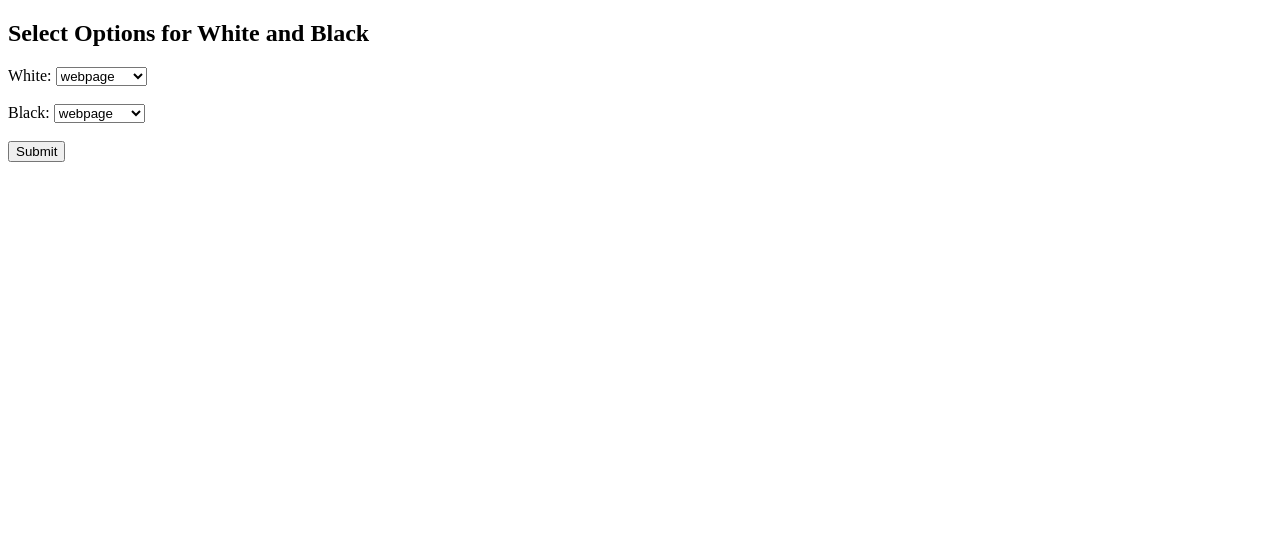
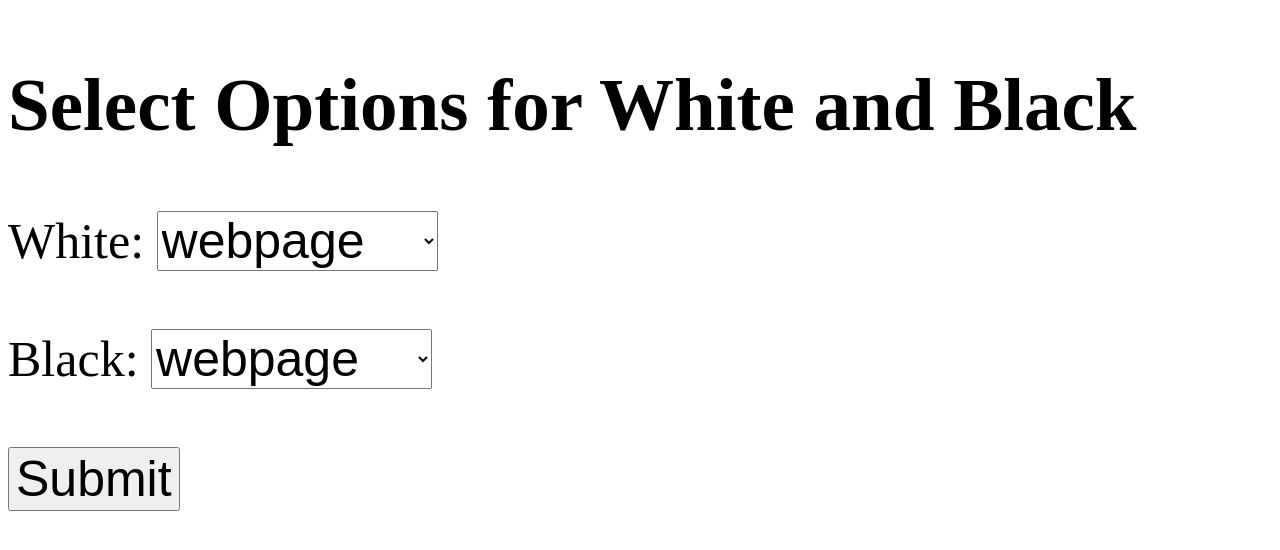
Before and after one commit to BrodyCooke/Autonomous-chess, a Flask app: page / in a window 1280 px wide. Shown: the top 550 px of the page. Run offline with Flask 3, Linux system fonts and the light colour scheme; parts of the project's set-up code (start-up, migrations or seed data) failed here and were passed over.

Commit message:
after demo

```diff
--- a/Server/MicroCode/Server_Conn.py
+++ b/Server/MicroCode/Server_Conn.py
@@ -98,7 +98,7 @@ if __name__ == "__main__":
     print(server.receive_move())
     '''
     connWIFI('Chickennuggs','13221322') #connect to wifi using this username and password
-    server = server('192.168.188.30','5000') #connect to server at this ip and this port
+    server = server('192.168.140.30','5000') #connect to server at this ip and this port
 
     server.connect() # initializes connection with server, and identifies itself as the micro
     playtype = server.waiting() # wait for game to start, returns what player type the micro is for this game
--- a/Server/Templates/homepage.html
+++ b/Server/Templates/homepage.html
@@ -87,24 +87,24 @@
 
     </script>
 </head>
-<body>
+<body style="font-size: 50px;">
     <h2>Select Options for White and Black</h2>
     <form>
-        <label for="white">White:</label>
-        <select id="white">
+        <label style="font-size: 50px;" for="white">White:</label>
+        <select style="font-size: 50px;" id="white">
             <option value="webpage">webpage</option>
             <option value="ai">AI</option>
             <option value="chessboard">chessboard</option>
         </select>
         <br><br>
-        <label for="black">Black:</label>
-        <select id="black">
+        <label style="font-size: 50px;" for="black">Black:</label>
+        <select style="font-size: 50px;" id="black">
             <option value="webpage">webpage</option>
             <option value="ai">AI</option>
             <option value="chessboard">chessboard</option>
         </select>
         <br><br>
-        <input type="button" value="Submit" onclick="submitForm()">
+        <input style="font-size: 50px;" type="button" value="Submit" onclick="submitForm()">
     </form>
 </body>
 </html>
```
